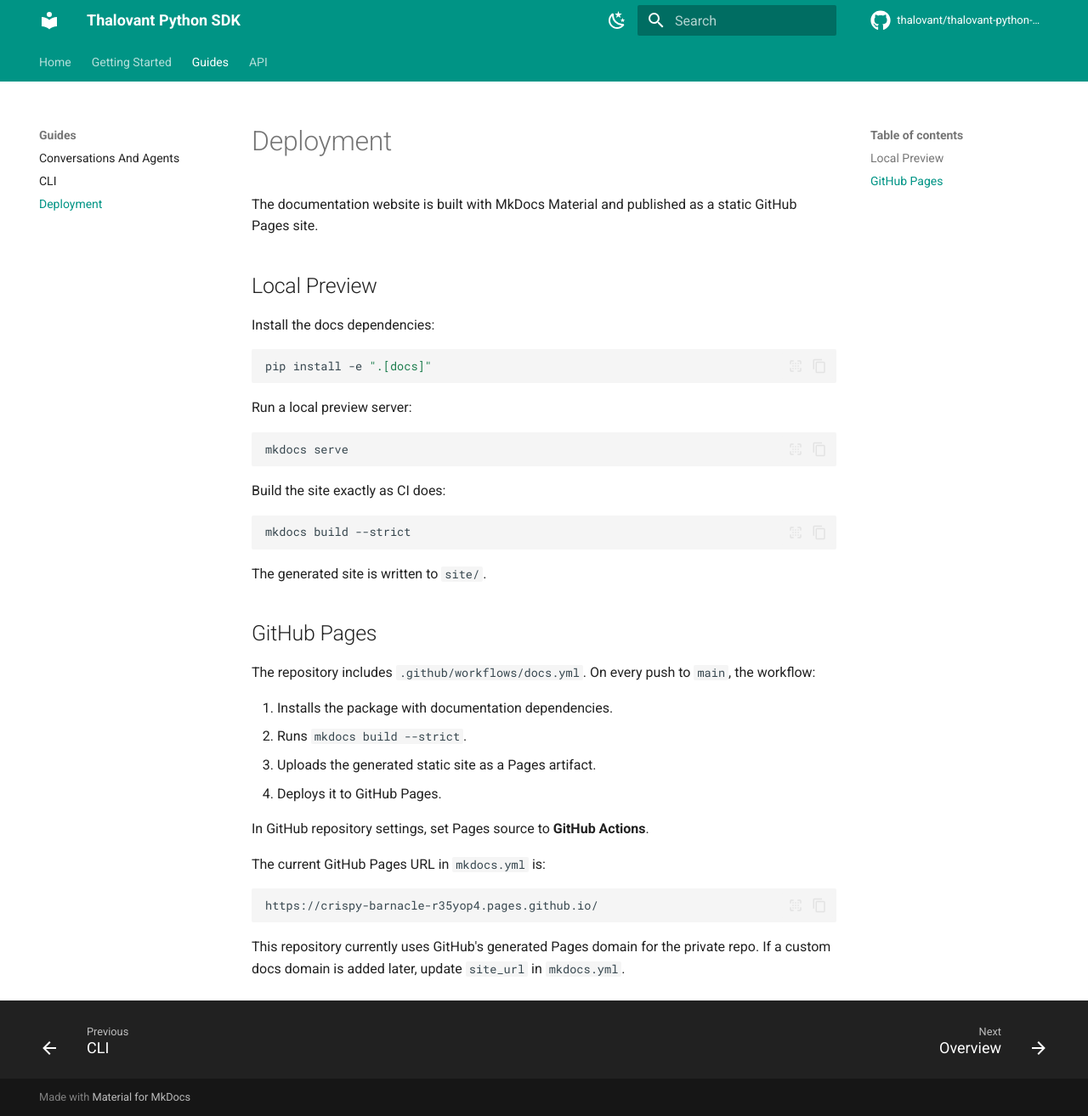
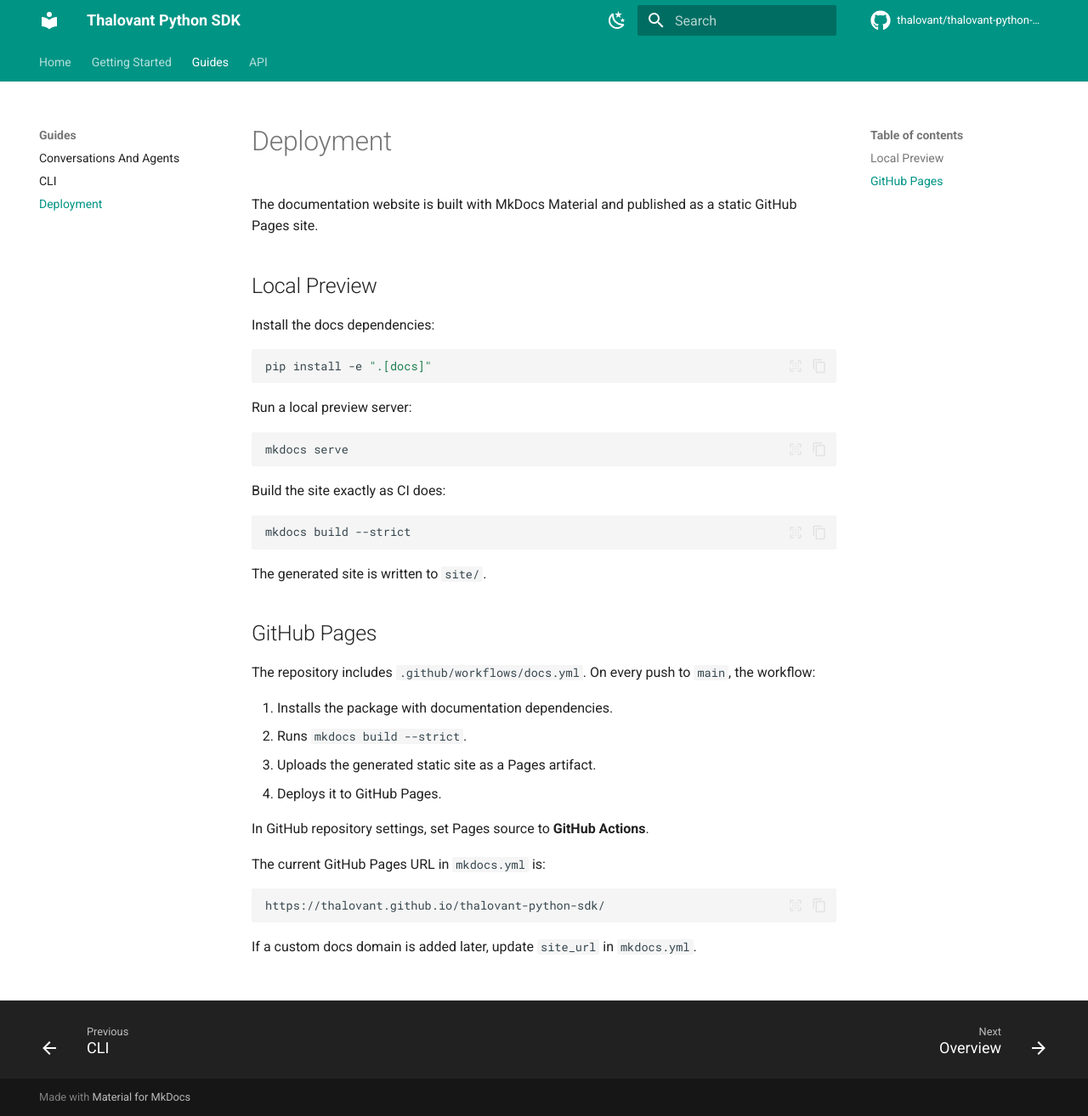
Before and after one commit to thalovant/thalovant-python-sdk, an MkDocs documentation site: the page built from docs/deployment.md, in a window 1280 px wide and 1314 px high. Shown: the whole window at 85% size. Built offline with MkDocs 1.6.1 and Material for MkDocs 9.7.7, drawn with Linux system fonts in a browser that asks for light colours; comment, search, counter and statistics services are not loaded.

Commit message:
Use public GitHub Pages docs URL

````diff
--- a/docs/deployment.md
+++ b/docs/deployment.md
@@ -40,8 +40,7 @@
 The current GitHub Pages URL in `mkdocs.yml` is:
 
 ```text
-https://crispy-barnacle-r35yop4.pages.github.io/
+https://thalovant.github.io/thalovant-python-sdk/
 ```
 
-This repository currently uses GitHub's generated Pages domain for the private
-repo. If a custom docs domain is added later, update `site_url` in `mkdocs.yml`.
+If a custom docs domain is added later, update `site_url` in `mkdocs.yml`.
--- a/mkdocs.yml
+++ b/mkdocs.yml
@@ -1,6 +1,6 @@
 site_name: Thalovant Python SDK
 site_description: Python SDK and CLI for direct Thalovant HiveMind HTTPS clients and agents.
-site_url: https://crispy-barnacle-r35yop4.pages.github.io/
+site_url: https://thalovant.github.io/thalovant-python-sdk/
 repo_name: thalovant/thalovant-python-sdk
 repo_url: https://github.com/thalovant/thalovant-python-sdk
 edit_uri: edit/main/docs/
--- a/pyproject.toml
+++ b/pyproject.toml
@@ -37,7 +37,7 @@
 
 [project.urls]
 Homepage = "https://thalovant.com"
-Documentation = "https://crispy-barnacle-r35yop4.pages.github.io/"
+Documentation = "https://thalovant.github.io/thalovant-python-sdk/"
 Repository = "https://github.com/thalovant/thalovant-python-sdk"
 Issues = "https://github.com/thalovant/thalovant-python-sdk/issues"
 
````
Also changed, not shown: README.md (+1 -1 lines).
